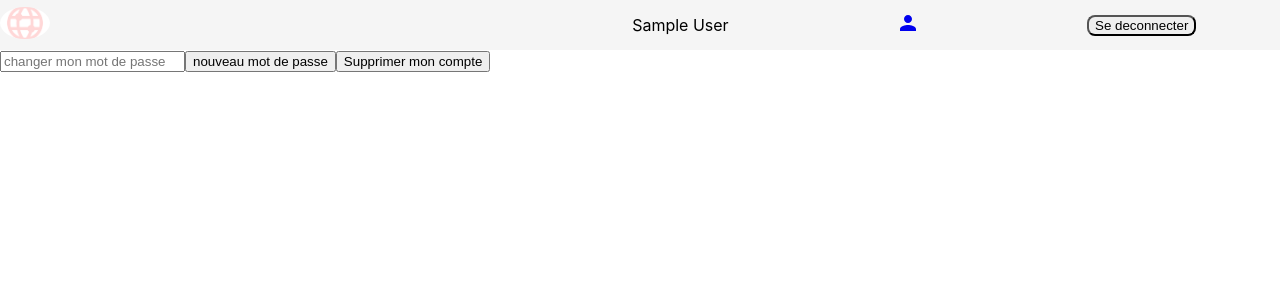
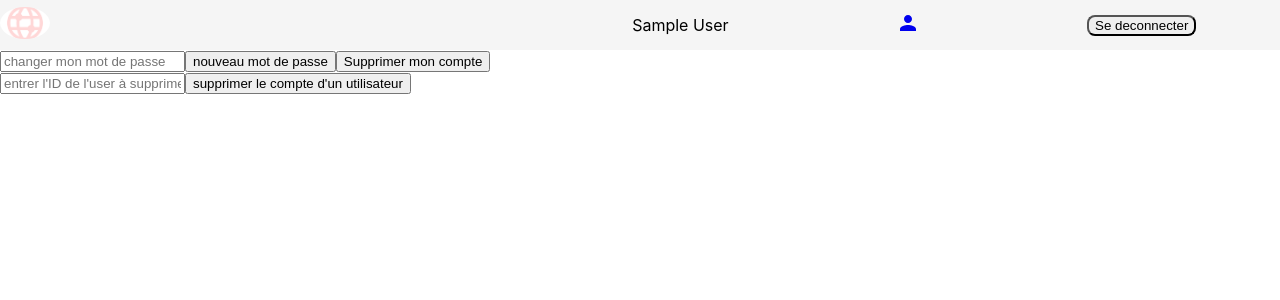
Before and after one commit to marwametawia/Groupomania, a React (Vite) app in the folder frontend/: page /profile in a window 1280 px wide. Shown: the top 300 px of the page. Built offline with nearby package versions, Linux system fonts and the light colour scheme; no server answers; sample sign-in values are in the browser's storage.

Commit message:
supprimer user

```diff
--- a/frontend/src/components/Feed/Comment.jsx
+++ b/frontend/src/components/Feed/Comment.jsx
@@ -11,6 +11,8 @@ export default function Comment({ postId }) {
     const createComment = useCreateComment();
     const deleteComment = useDeleteComment();
     const {data:commentsData,isLoading} = useGetComments(postId, isOpen);
+    const userData = useAuthenticatedUser();
+
 
 
     function handleChange(e) {
@@ -31,7 +33,7 @@ export default function Comment({ postId }) {
                         <div className="postText" >
                             {item.textContent}
 
-                         { (useAuthenticatedUser().userId === item.userId || useAuthenticatedUser().isAdmin ) ?
+                         { (userData.userId === item.userId || userData.isAdmin ) ?
                          <button onClick={()=>{
 
                                 deleteComment.mutate({postId, commentId:item.id})}}>
--- a/frontend/src/components/Feed/Post.jsx
+++ b/frontend/src/components/Feed/Post.jsx
@@ -10,6 +10,7 @@ export default function Post() {
     const isAuthor = false;
     const posts = usePosts();
     const deletePost = useDeletePost();
+    const userData = useAuthenticatedUser();
 
     return (
         <div className="post">
@@ -20,28 +21,36 @@ export default function Post() {
                             <div className="postContent" key={item.id}>
                                 <div className="postAuthor">
                                     {item.user
-                                        ? item.user.firstName
+                                        ? item.user.firstName +
+                                          " " +
+                                          item.user.lastName
                                         : "deleted user"}
                                 </div>
                                 <div className="postText">
                                     <span> {item.textContent} </span>
                                 </div>
                                 <div className="postContentBottom">
-                                { (useAuthenticatedUser().userId === item.userId || useAuthenticatedUser().isAdmin ) ?
+                                    {userData.userId === item.userId ||
+                                    userData.isAdmin ? (
+                                        <button
+                                            onClick={() => {
+                                                deletePost.mutate(item.id);
+                                            }}
+                                        >
+                                            Supprimer
+                                        </button>
+                                    ) : null}
 
-                                    <button
-                                        onClick={() => {
-                                            deletePost.mutate(item.id);
-                                        }}
-                                    >
-                                        Supprimer
-                                    </button> : null
-}
+
                                     <Comment postId={item.id} />
                                 </div>
+                                {userData.isAdmin? " userId:"+ " "+ item.userId
+                                    : null}
                             </div>
                         ))}
+
                 </div>
+
             </div>
         </div>
     );
--- a/frontend/src/components/layout/Header/Header.jsx
+++ b/frontend/src/components/layout/Header/Header.jsx
@@ -4,8 +4,6 @@ import Logo from "../../../assets/icon.png";
 import { Link, useNavigate } from "react-router-dom";
 import {Toaster} from 'react-hot-toast';
 
-import {useEffect, useState} from "react";
-import axios from "axios";
 import {useAuthenticatedUser} from '../../../hooks/useAuthenticatedUser';
 
 
--- a/frontend/src/components/pages/Profile.jsx
+++ b/frontend/src/components/pages/Profile.jsx
@@ -10,6 +10,9 @@ import { Link, useNavigate } from "react-router-dom";
 import {useEffect, useState} from "react";
 import axios from "axios";
 import {MainLayout} from '../layout/MainLayout';
+import { useJWT } from "../../hooks/useJWT";
+import { useAuthenticatedUser } from "../../hooks/useAuthenticatedUser";
+useAuthenticatedUser
 
 export default function Profile() {
 
@@ -18,9 +21,10 @@ export default function Profile() {
     const [firstName, setFirstName] = useState("");
     const [lastName, setLastName] = useState("");
     const [password, setPassword] = useState("");
-
+    const [userIdToRemove, setUserIdToRemove] = useState("");
     const [userId, setUserId] = useState("")
-    const tokenW = window.localStorage.getItem("token");
+    const token = useJWT();
+    const isAdmin = useAuthenticatedUser().isAdmin;
     //const userData = JSON.parse(window.localStorage.getItem("userData"))
 
 
@@ -30,7 +34,7 @@ export default function Profile() {
             try {
                 res = await axios.get(`http://localhost:8080/api/user/${userData.userId}/`, {
                     headers: {
-                        authorization: `Bearer ${tokenW}`,
+                        authorization: `Bearer ${token}`,
                     },
                 });
             } catch (error) {
@@ -45,16 +49,18 @@ export default function Profile() {
             console.log(userId)
         }
 
-        if (!tokenW || tokenW === "") {
+        if (!token || token === "") {
             navigate("/login");
         } else {
             getProfile();
         }
-    }, [tokenW]);
+    }, [token]);
     function handlePassword(e){
         setPassword(e.target.value)
     }
-
+function handleUserIdToRemove(e){
+setUserIdToRemove(e.target.value)
+}
     async function deleteAccount(id) {
         let res
         try {
@@ -62,7 +68,7 @@ export default function Profile() {
                 `http://localhost:8080/api/user/${id}`,
                 {
                     headers: {
-                        authorization: `Bearer ${tokenW}`,
+                        authorization: `Bearer ${token}`,
                     },
                 }
             );
@@ -72,7 +78,7 @@ export default function Profile() {
         toast.success("Account successfully deleted !");
 
 
-        navigate("/register");
+        {!isAdmin? navigate("/register"): null}
     }
     async function changePassword(id, password) {
         let res
@@ -83,7 +89,7 @@ export default function Profile() {
                 },
                 {
                     headers: {
-                        authorization: `Bearer ${tokenW}`,
+                        authorization: `Bearer ${token}`,
                     },
                 }
             );
@@ -116,6 +122,25 @@ export default function Profile() {
                                     window.localStorage.removeItem("token")
                                     navigate("/login")
                                 }}>Supprimer mon compte </button>
+                                {isAdmin?
+                                <div>
+
+
+
+<input placeholder="entrer l'ID de l'user à supprimer" className="changePassword" onChange={handleUserIdToRemove} value={userIdToRemove} />
+<button className="deleteAccount" onClick={()=>{
+                                    deleteAccount(userIdToRemove)
+
+                                }}>supprimer le compte d'un utilisateur </button>
+
+
+                                </div>
+
+
+
+
+                                    : null}
+
         </MainLayout>
     )
 }
```
